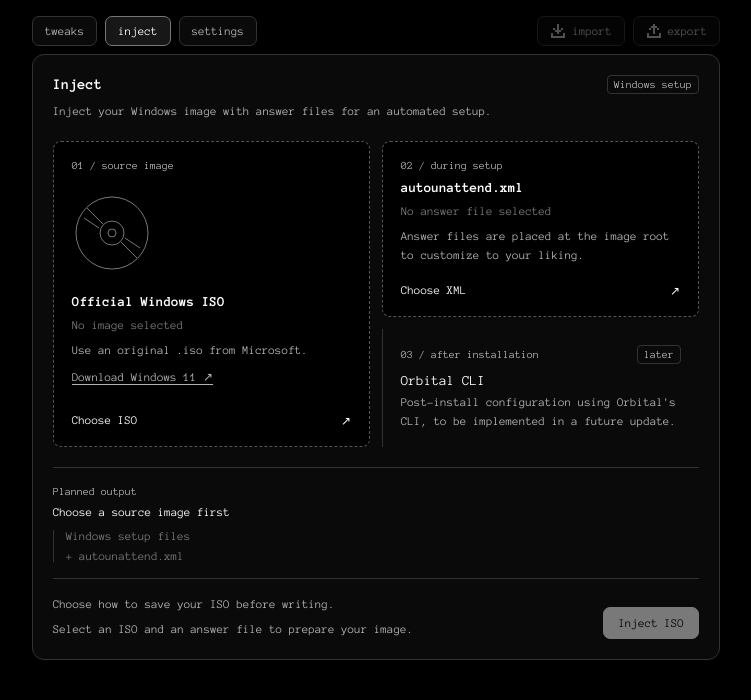
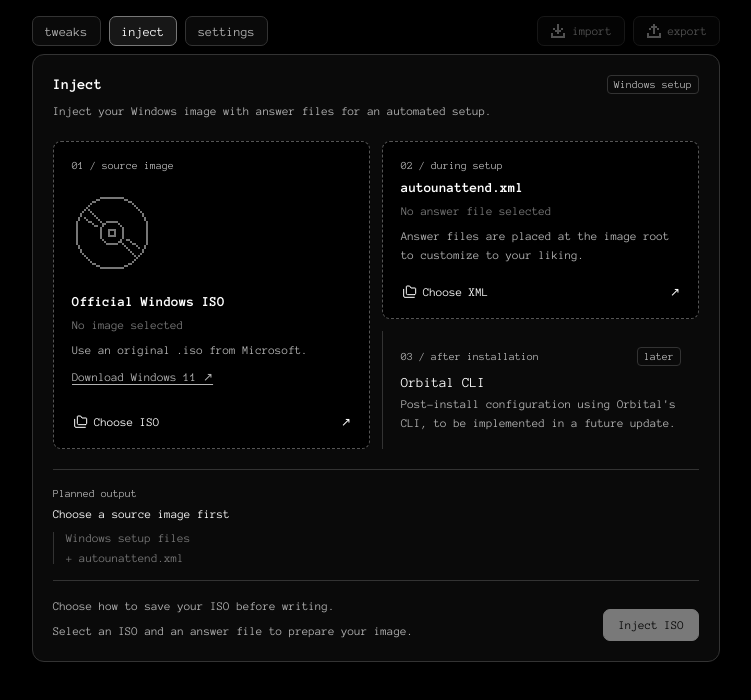
Before and after one commit to datamothd/orbital, a website: page ui/index.html in a window 1280 px wide. Both pictures are taken after a click on the tab "inject". Shown: the whole page, without its empty margins (264-1015 px from the left). Drawn offline with Linux system fonts and the light colour scheme.

Commit message:
Added SVGs everywhere

```diff
--- a/ui/css/style.css
+++ b/ui/css/style.css
@@ -80,6 +80,10 @@
   color: #b3b3b3;
   background: #0a0a0a;
   border-color: #333333;
+}
+
+.navigation-tabs button {
+  font-size: 13px;
 }
 
 .profile-actions button {
@@ -209,6 +213,13 @@
 #bohr {
   display: block;
   justify-self: end;
+}
+
+.changes-count,
+.inject-browse-label {
+  display: inline-flex;
+  align-items: center;
+  gap: 6px;
 }
 
 .bohr-shell {
@@ -749,6 +760,7 @@
   height: 80px;
   margin: auto 0;
   color: #777777;
+  image-rendering: pixelated;
 }
 
 .inject-name,
@@ -771,6 +783,7 @@
 
 .inject-browse {
   display: flex;
+  align-items: center;
   justify-content: space-between;
   margin-top: auto;
   padding-top: 8px;
--- a/ui/index.html
+++ b/ui/index.html
@@ -187,12 +187,21 @@
               <svg viewBox="0 0 16 16" width="16" height="16" fill="none" stroke="currentColor" aria-hidden="true"><path d="M2 4h12M6 4V2h4v2M4 4l1 10h6l1-10M7 6v6m2-6v6"/></svg>
             </button>
             <span class="inject-kicker">01 / source image</span>
-            <svg class="inject-disc" viewBox="0 0 80 80" fill="none" stroke="currentColor" aria-hidden="true"><circle cx="40" cy="40" r="36"/><circle cx="40" cy="40" r="12"/><circle cx="40" cy="40" r="4"/><path d="m15 15 16 16m18 18 16 16M12 25l15 10m26 10 15 10"/></svg>
+            <canvas class="inject-disc" width="40" height="40" aria-hidden="true"></canvas>
             <strong id="inject-iso-title">Official Windows ISO</strong>
             <span id="inject-iso-name" class="inject-name">No image selected</span>
             <span id="inject-iso-detail" class="note">Use an original .iso from Microsoft.</span>
             <a id="inject-download" href="https://www.microsoft.com/en-us/software-download/windows11" target="_blank" rel="noopener noreferrer">Download Windows 11 ↗</a>
-            <span class="inject-browse"><span id="inject-iso-action">Choose ISO</span><span aria-hidden="true">↗</span></span>
+            <span class="inject-browse">
+              <span class="inject-browse-label">
+                <svg viewBox="0 0 24 24" width="16" height="16" fill="none" stroke="currentColor" stroke-width="1.5" stroke-linecap="round" stroke-linejoin="round" aria-hidden="true" focusable="false">
+                  <path d="M20 20H6a2 2 0 0 1-2-2V8"/>
+                  <path d="M20 16H10a2 2 0 0 1-2-2V4a1 1 0 0 1 1-1h4l2 3h6a1 1 0 0 1 1 1v7a2 2 0 0 1-2 2Z"/>
+                </svg>
+                <span id="inject-iso-action">Choose ISO</span>
+              </span>
+              <span aria-hidden="true">↗</span>
+            </span>
           </div>
           <div class="inject-payloads">
             <div class="inject-file">
@@ -204,7 +213,16 @@
               <strong id="inject-xml-title">autounattend.xml</strong>
               <span id="inject-xml-name" class="inject-name">No answer file selected</span>
               <span id="inject-xml-detail" class="note">Answer files are placed at the image root to customize to your liking.</span>
-              <span class="inject-browse"><span id="inject-xml-action">Choose XML</span><span aria-hidden="true">↗</span></span>
+              <span class="inject-browse">
+                <span class="inject-browse-label">
+                  <svg viewBox="0 0 24 24" width="16" height="16" fill="none" stroke="currentColor" stroke-width="1.5" stroke-linecap="round" stroke-linejoin="round" aria-hidden="true" focusable="false">
+                    <path d="M20 20H6a2 2 0 0 1-2-2V8"/>
+                    <path d="M20 16H10a2 2 0 0 1-2-2V4a1 1 0 0 1 1-1h4l2 3h6a1 1 0 0 1 1 1v7a2 2 0 0 1-2 2Z"/>
+                  </svg>
+                  <span id="inject-xml-action">Choose XML</span>
+                </span>
+                <span aria-hidden="true">↗</span>
+              </span>
             </div>
             <div class="inject-later">
               <div class="inject-kicker">03 / after installation <span class="inject-tag">later</span></div>
@@ -254,6 +272,12 @@
       </section>
     </div>
   </main>
+  <template id="changes-count">
+    <span id="preferences-made">…</span>
+    <svg viewBox="0 0 6 6" width="12" height="12" fill="none" stroke="currentColor" shape-rendering="crispEdges" aria-hidden="true" focusable="false">
+      <circle cx="3" cy="3" r="2"/>
+    </svg>
+  </template>
   <div id="folder-sort-options" class="folder-view-options" role="listbox" aria-labelledby="folder-sort-label" tabindex="-1" hidden></div>
   <div id="folder-grouping-options" class="folder-view-options" role="listbox" aria-labelledby="folder-grouping-label" tabindex="-1" hidden></div>
   <dialog id="inject-confirm" aria-labelledby="inject-confirm-title" aria-describedby="inject-confirm-description inject-replace-note">
--- a/ui/js/app.js
+++ b/ui/js/app.js
@@ -173,7 +173,10 @@
     const description = document.createElement("dd");
     term.textContent = label;
     description.textContent = value;
-    if (label === "Changes:") description.id = "preferences-made";
+    if (label === "Changes:") {
+      description.className = "changes-count";
+      description.replaceChildren(byId("changes-count").content.cloneNode(true));
+    }
     const greenCheck = (label === "OS" && testedOs) || (label === "Windows" && testedVersion);
     const yellowDash = (label === "OS" && windows11 && !testedOs)
       || (label === "Windows" && windows11 && release !== null && !testedVersion);
--- a/ui/js/inject.js
+++ b/ui/js/inject.js
@@ -2,6 +2,50 @@
 
 const injectFiles = { iso: null, xml: null };
 let injectBusy = false;
+
+function drawPixelCircle(context, center, radius) {
+  for (let y = 0; y < radius / Math.SQRT2; y++) {
+    const x = Math.round(Math.sqrt(radius ** 2 - (y + 0.5) ** 2) - 0.5);
+    for (const [dx, dy] of [[x, y], [y, x]]) {
+      context.fillRect(center + dx, center + dy, 1, 1);
+      context.fillRect(center - dx - 1, center + dy, 1, 1);
+      context.fillRect(center + dx, center - dy - 1, 1, 1);
+      context.fillRect(center - dx - 1, center - dy - 1, 1, 1);
+    }
+  }
+}
+
+function drawIsoDisc() {
+  const canvas = document.querySelector(".inject-disc");
+  const context = canvas.getContext("2d");
+  const center = canvas.width / 2;
+  context.strokeStyle = getComputedStyle(canvas).color;
+  context.fillStyle = context.strokeStyle;
+  drawPixelCircle(context, center, 18);
+  for (const radius of [6, 2]) {
+    context.beginPath();
+    context.arc(center, center, radius, 0, Math.PI * 2);
+    context.stroke();
+  }
+  context.beginPath();
+  for (const [startX, startY, endX, endY] of [
+    [7.5, 7.5, 15.5, 15.5],
+    [24.5, 24.5, 32.5, 32.5],
+    [6, 12.5, 13.5, 17.5],
+    [26.5, 22.5, 34, 27.5],
+  ]) {
+    context.moveTo(startX, startY);
+    context.lineTo(endX, endY);
+  }
+  context.stroke();
+  const pixels = context.getImageData(0, 0, canvas.width, canvas.height);
+  for (let alpha = 3; alpha < pixels.data.length; alpha += 4) {
+    pixels.data[alpha] = pixels.data[alpha] >= 128 ? 255 : 0;
+  }
+  context.putImageData(pixels, 0, 0);
+}
+
+drawIsoDisc();
 
 function setInjectBusy(value) {
   injectBusy = value;
```
